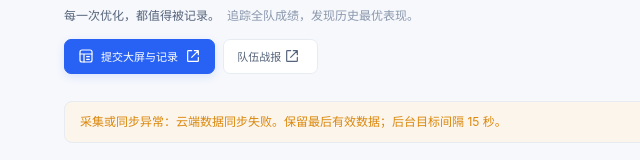
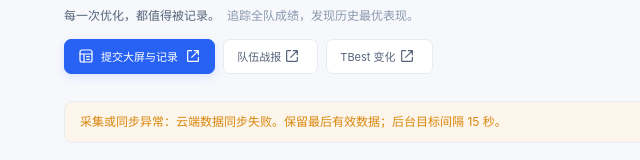
Before and after one commit to hblgzsx/cann-ranking-monitor, a website: page index.html in a window 1280 px wide. Shown: the part 218-378 px from the top of the page, 0-640 px from the left. Drawn offline with Linux system fonts and the light colour scheme; no server answers.

Commit message:
Add TBest shortcut beside team report

```diff
--- a/index.html
+++ b/index.html
@@ -1,7 +1,7 @@
 <!doctype html>
 <html lang="zh-CN"><head><meta charset="utf-8"><meta name="viewport" content="width=device-width,initial-scale=1"><meta name="theme-color" content="#f6f8fc"><meta name="description" content="BatchedDiagGmmEm 实时榜单与历史最优成绩分析"><title>CANN Monitor · BatchedDiagGmmEm</title><script>try{document.documentElement.dataset.theme=localStorage.getItem('cann-monitor:theme')||(matchMedia('(prefers-color-scheme: dark)').matches?'dark':'light')}catch{}</script><link rel="icon" href="./favicon.svg?v=2"><link rel="stylesheet" href="./style.css?v=20261122-tbest"></head><body>
 <header class="topbar"><a class="brand" href="./"><span class="brand-icon">C↗</span>CANN <strong>Monitor</strong></a><span class="divider"></span><span class="contest">2026 全国总决赛</span><nav><a href="./tbest.html">TBest 变化 ↗</a><a href="https://cannjudge.cn/public/2026_cann_final/batcheddiaggmmem/ranking" target="_blank" rel="noopener">官方榜单 ↗</a><button id="theme" class="icon-button" aria-label="切换黑白主题" title="切换黑白主题">◐</button><a href="https://github.com/hblgzsx/cann-ranking-monitor" target="_blank" rel="noopener">GitHub ↗</a></nav></header>
-<main><div class="breadcrumb">赛事监控 <span>/</span> 算子性能榜单</div><section class="page-heading"><div><div class="eyebrow"><i class="live-dot"></i> PERFORMANCE LEADERBOARD</div><h1>BatchedDiagGmmEm <span class="beta">LIVE</span></h1><p>每一次优化，都值得被记录。<span class="description">追踪全队成绩，发现历史最优表现。</span></p><div class="dashboard-entry"><a class="button primary" href="./submissions.html">▥ 提交大屏与记录 ↗</a><a class="button" href="./team.html">队伍战报 ↗</a></div></div><div class="refresh-area"><div><button id="pause" class="button" aria-pressed="false">Ⅱ 暂停刷新</button><button id="refresh" class="button primary" title="立即检查后台已采集的快照，不会触发官方采集。后台目标每 15 秒采集一次，限流或故障时自动退避。">↻ 读取最新快照</button></div><small id="updated">正在连接公开数据…</small></div></section>
+<main><div class="breadcrumb">赛事监控 <span>/</span> 算子性能榜单</div><section class="page-heading"><div><div class="eyebrow"><i class="live-dot"></i> PERFORMANCE LEADERBOARD</div><h1>BatchedDiagGmmEm <span class="beta">LIVE</span></h1><p>每一次优化，都值得被记录。<span class="description">追踪全队成绩，发现历史最优表现。</span></p><div class="dashboard-entry"><a class="button primary" href="./submissions.html">▥ 提交大屏与记录 ↗</a><a class="button" href="./team.html">队伍战报 ↗</a><a class="button" href="./tbest.html">TBest 变化 ↗</a></div></div><div class="refresh-area"><div><button id="pause" class="button" aria-pressed="false">Ⅱ 暂停刷新</button><button id="refresh" class="button primary" title="立即检查后台已采集的快照，不会触发官方采集。后台目标每 15 秒采集一次，限流或故障时自动退避。">↻ 读取最新快照</button></div><small id="updated">正在连接公开数据…</small></div></section>
 <div id="notice" role="status" class="notice">正在加载公开榜单…</div>
 <section class="stats" aria-label="榜单概览"><article><div class="stat-label">参赛队伍 <span>♧</span></div><div id="stat-teams" class="stat-value">—</div><small id="stat-pass">等待数据</small></article><article><div class="stat-label">逐点组合最高分 <span>↗</span></div><div id="stat-best" class="stat-value blue">—</div><small id="stat-leader">按当前 TBest 重算</small></article><article><div class="stat-label">测试点 <span>⊞</span></div><div id="stat-points" class="stat-value">—</div><small>逐点独立记录最优耗时</small></article><article><div class="stat-label">已记录快照 <span>◷</span></div><div id="stat-snapshots" class="stat-value">—</div><small id="stat-start">持续积累历史数据</small></article></section>
 <section class="reference-panel"><div class="section-title"><h2><span class="tiny-icon">ϟ</span> 官方当前 TBest</h2><span class="muted">所有重算排名均使用这组官方参考耗时</span></div><div id="reference" class="reference-grid"><span class="muted">等待首个有效快照…</span></div></section>
```
